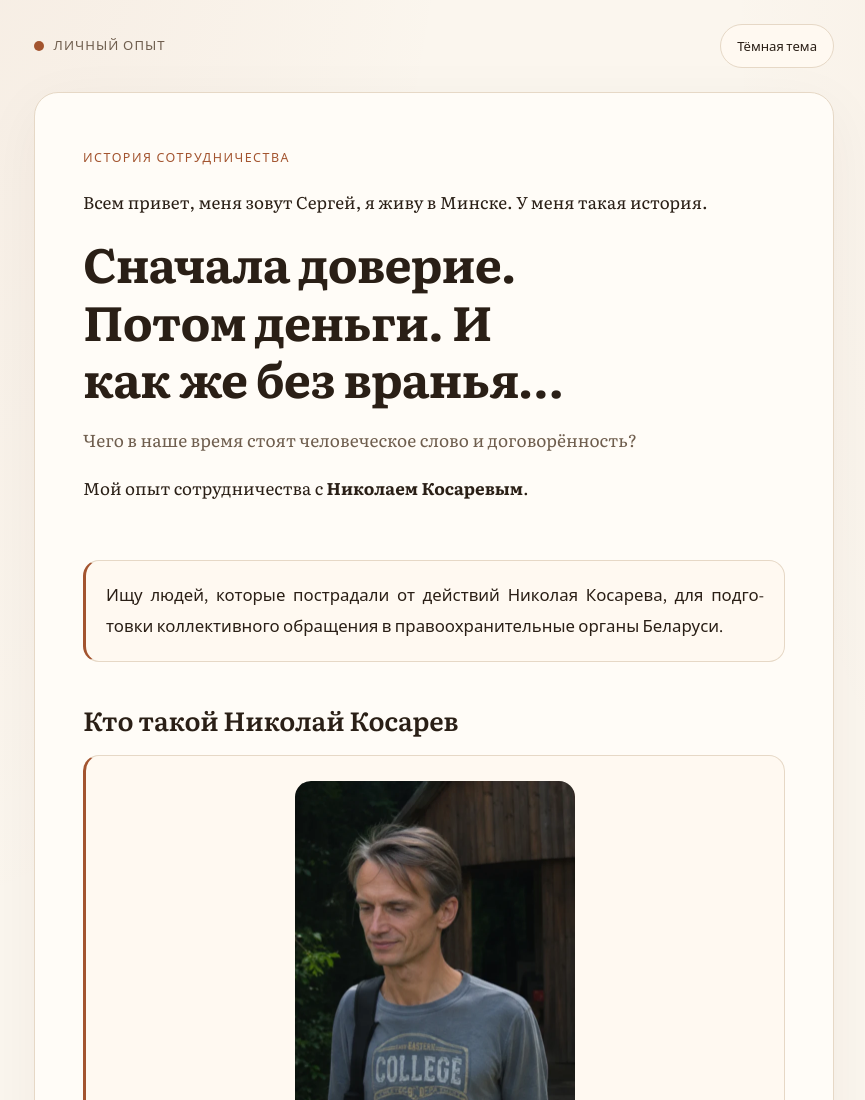
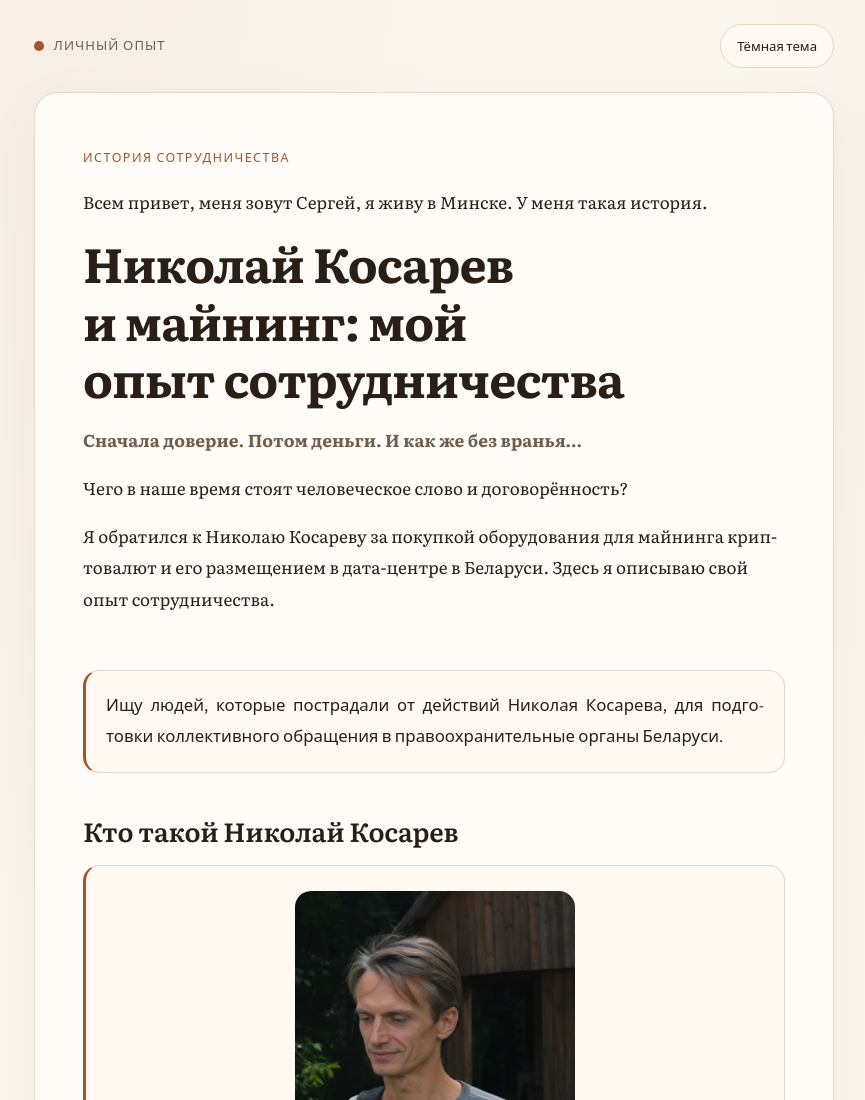
Before and after one commit to SergeiSitko/kosyrevattention, a plain HTML site: page index.html in a window 1280 px wide. Shown: the top 1100 px of the page, without its empty margins (206-1071 px from the left). Drawn offline with nearby package versions, Linux system fonts and the light colour scheme.

Commit message:
Clarify article title and mining context

```diff
--- a/index.html
+++ b/index.html
@@ -15,7 +15,7 @@
   <link rel="icon" href="favicon.svg" type="image/svg+xml">
   <link rel="stylesheet" href="styles.css" />
 
-  <title>Николай Косарев. Личный опыт и поиск пострадавших</title>
+  <title>Николай Косарев и майнинг в Беларуси: личный опыт</title>
 
   <link rel="preconnect" href="https://fonts.googleapis.com" />
   <link rel="preconnect" href="https://fonts.gstatic.com" crossorigin />
@@ -50,9 +50,10 @@
     <section class="hero">
       <p class="kicker">История сотрудничества</p>
       <p>Всем привет, меня зовут Сергей, я живу в Минске. У меня такая история.</p>
-      <h1>Сначала доверие. Потом деньги. И как же без вранья…</h1>
-      <p class="lede">Чего в наше время стоят человеческое слово и договорённость?</p>
-      <p>Мой опыт сотрудничества с <b>Николаем Косаревым</b>.</p>
+      <h1>Николай Косарев и майнинг: мой опыт сотрудничества</h1>
+      <p class="lede"><strong>Сначала доверие. Потом деньги. И как же без вранья…</strong></p>
+      <p>Чего в наше время стоят человеческое слово и договорённость?</p>
+      <p>Я обратился к Николаю Косареву за покупкой оборудования для майнинга криптовалют и его размещением в дата-центре в Беларуси. Здесь я описываю свой опыт сотрудничества.</p>
     </section>
 
     <div class="card callout">
```
